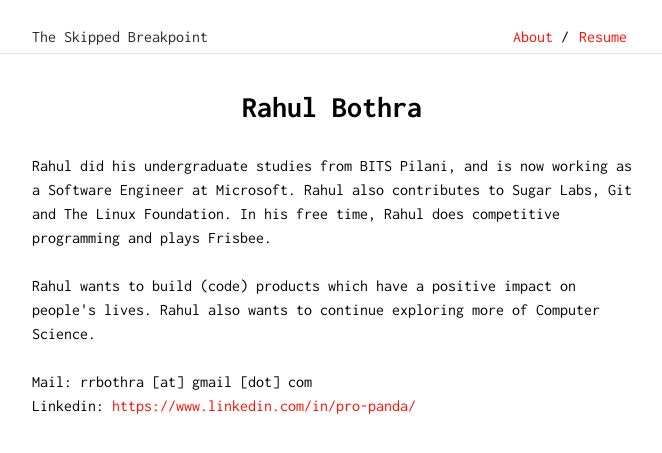
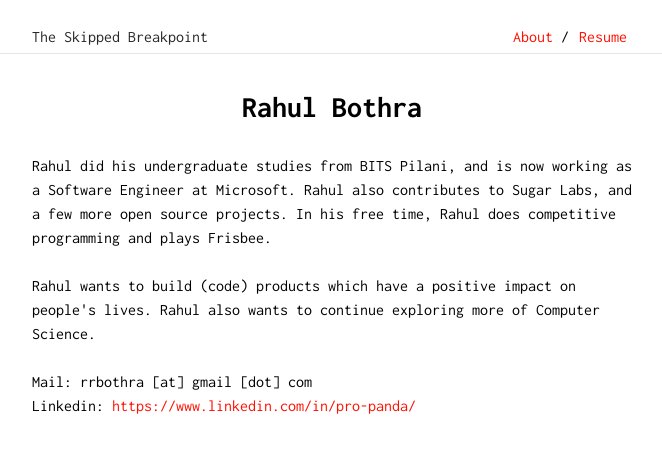
Before and after one commit to rhl-bthr/rhl-bthr.github.io, a Jekyll site: the page built from about.html, in a window 1280 px wide. Shown: the top 453 px of the page, without its empty margins (308-970 px from the left). Built offline with Jekyll 4.4.1, drawn with Linux system fonts in a browser that asks for light colours.

Commit message:
Update about.html

```diff
--- a/about.html
+++ b/about.html
@@ -6,7 +6,7 @@ title: Rahul Bothra
 <br>
 Rahul did his undergraduate studies from BITS Pilani, and is now
 working as a Software Engineer at Microsoft. Rahul also contributes
-to Sugar Labs, Git and The Linux Foundation. In his free time,
+to Sugar Labs, and a few more open source projects. In his free time,
 Rahul does competitive programming and plays Frisbee.
 <br><br>
 Rahul wants to build (code) products which have a positive impact on
```
